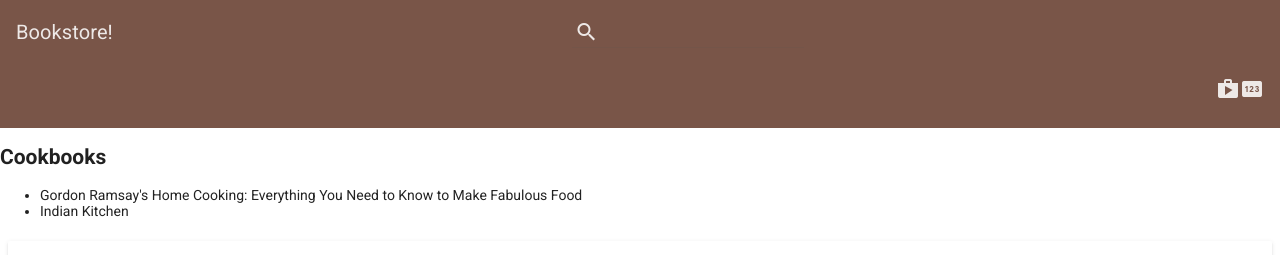
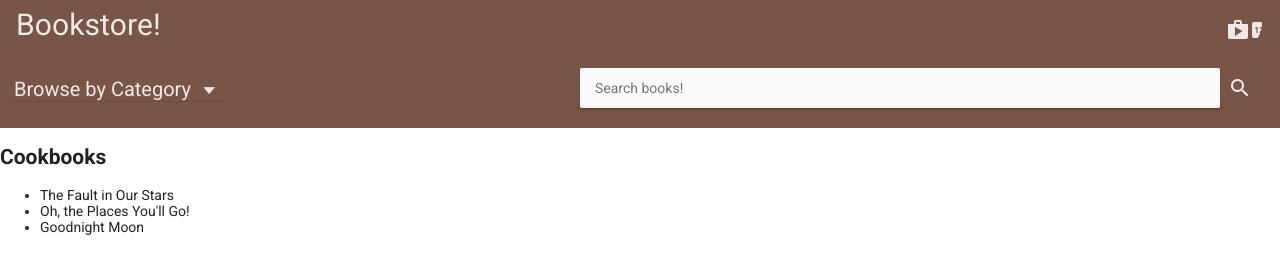
Before and after one commit to morinted/material-bookstore-playground, a plain HTML site: page index.html in a window 1280 px wide. Shown: the top 255 px of the page. Drawn offline with Linux system fonts and the light colour scheme.

Commit message:
fixed search bar and added browse by category somewhat

```diff
--- a/app.js
+++ b/app.js
@@ -3,11 +3,15 @@ angular
     .config(function($mdThemingProvider, $mdIconProvider, $routeProvider) {
         $routeProvider.
             when('/', {
-              templateUrl: './src/bookstore/main.html',
-              controller: 'MainController'
+                templateUrl: './src/bookstore/main.html',
+                controller: 'MainController'
+            }).
+            when('/result', {
+                templateUrl: './src/bookstore/result.html',
+                controller: 'MainController'
             }).
             otherwise({
-              redirectTo: '/'
+                redirectTo: '/'
             });
         $mdIconProvider
             .defaultIconSet("./assets/svg/avatars.svg", 128)
--- a/assets/app.css
+++ b/assets/app.css
@@ -7,6 +7,30 @@ html, body {
 }
 
 /* Toolbar area */
+
+.search-icon {
+  top: 10px;
+  right: 10px;
+}
+
+.cart-icon {
+  right:10px;
+}
+
+.site-title {
+  font-size: 30px;
+}
+
+.category-select {
+  margin-left:10px !important;
+  font-size: 20px;
+}
+
+.search-bar {
+  top:20px;
+  min-width: 50%;
+  max-width: 70%;
+}
 
 .menu {
   background-color: transparent;
--- a/src/bookstore/books.js
+++ b/src/bookstore/books.js
@@ -1,13 +1,41 @@
 'use strict';
 angular.module('books', [])
-    .controller('MainController', ['$scope', 'booksDB', 'cart', function (
+    .controller('MainController', ['$scope', 'booksDB', 'cart', '$location', function (
         $scope,
         booksDB,
-        cart
+        cart,
+        $location
     ) {
         $scope.title = "Bookstore!";
         $scope.db = booksDB;
         $scope.cart = cart;
+        $scope.category = "Browse by Category";
+
+        $scope.searchTextChange = function (text) {
+            console.log("search text changed to " + text);
+        }
+
+        console.log(booksDB.category);
+
+        $scope.goToCategory = function (cat) {
+            console.log("going to category " + cat);
+            // don't navigate if the default is still selected
+            if (cat !== "Browse by Category") {
+
+                var catIndex = $scope.db.categories.indexOf(cat);
+                if (catIndex != -1) {
+                    console.log("index = " + catIndex);
+                    $scope.results = booksDB.getBooksByCategory(catIndex);
+                    booksDB.category = catIndex;
+                    $location.path('/result');
+                } else {
+                    console.log("could not find category " + cat);
+                }
+
+            }
+        };
+
+
     }])
     .filter('bookcontent', ['booksDB',
         function (booksDB) {
@@ -48,16 +76,19 @@ angular.module('books', [])
         var db = {};
 
         db.categories = [
-            // 0,   1              2            3
+            "Browse by Category",
+            // 1,   2              3            4
             "Art", "Photography", "Biographies", "Children's Books",
-            // 4          5                     6           7
+            // 5          6                     7           8
             "Cookbooks", "Health and Fitness", "Fantasy", "Fitness",
-            // 8        9           10                11
+            // 8        10           11                12
             "Mystery", "Romance", "Science Fiction", "Non-Fiction",
-            // 12
-            "Self-Help"
+            // 13
+            "Self-Help",
 
         ];
+
+        db.category = 0;
 
         db.toDate = function (date) {
             var year,
@@ -473,6 +504,8 @@ angular.module('books', [])
                 catLen,
                 cats,
                 j;
+
+                category--;
             for (i; i < len; i += 1) {
                 cats = db.books[i].categories;
                 catLen = cats.length;
@@ -486,6 +519,7 @@ angular.module('books', [])
             }
             return results;
         };
+
 
 
         return db;
--- a/src/bookstore/main.html
+++ b/src/bookstore/main.html
@@ -1,21 +1,11 @@
 <div layout="column" layout-fill>
   <md-toolbar class="md-tall">
     <div class="md-toolbar-tools">
-      <span>{{title}}</span>
+      <span class="site-title">{{title}}</span>
       <!-- fill up the space between left and right area -->
       <span flex></span>
-      <md-input-container>
-        <input ng-model="db.keyword">
-        <label>
-          <md-icon class="md-light">search</md-icon>
-        </label>
-      </md-input-container>
-      <span flex></span>
-      </div>
-      <div class="md-toolbar-tools-bottom" layout="row">
-        <span flex></span>
-
-        <md-button>
+      <!-- Shopping Cart Icon -->
+       <md-button class="md-icon-button cart-icon">
           <md-tooltip>
               Shopping Cart
             </md-tooltip>
@@ -24,6 +14,48 @@
             </md-icon>
         </md-button>
       </div>
+
+      <!-- Bottom row of top bar -->
+      <div class="md-toolbar-tools-bottom">
+      <div layout="row">
+        <md-select ng-model="category" class="category-select">
+          <md-option
+            ng-value="c"
+            ng-click="goToCategory(c)"
+            data-ng-repeat="c in db.categories">
+              {{c}}
+          </md-option>
+        </md-select>
+
+
+        <!-- Search Bar -->
+        <span flex></span>
+        <md-autocomplete
+          class="search-bar"
+            ng-disabled="false"
+            md-no-cache="false"
+            md-selected-item="selectedSearchItem"
+            md-search-text-change="searchTextChange(seachText)"
+            md-search-text="searchText"
+            md-selected-item-change="selectedItemChange(selectedSearchItem)"
+            md-items="book in db.books | bookcontent: searchText"
+            md-item-text="book.title"
+            md-min-length="1"
+            placeholder="Search books!">
+          <md-item-template>
+            <span md-highlight-text="searchText" md-highlight-flags="^i">{{book.title}}</span>
+          </md-item-template>
+          <md-not-found>
+            No matches found for "{{searchText}}".
+          </md-not-found>
+        </md-autocomplete>
+
+        <md-button class="md-icon-button search-icon" aria-label="Search!">
+          <md-icon>search</md-icon>
+        </md-button>
+      </div>
+      </div>
+
     </md-toolbar>
     <md-content>
 
```
Also changed, not shown: src/bookstore/result.html (added, +23 -0 lines).
